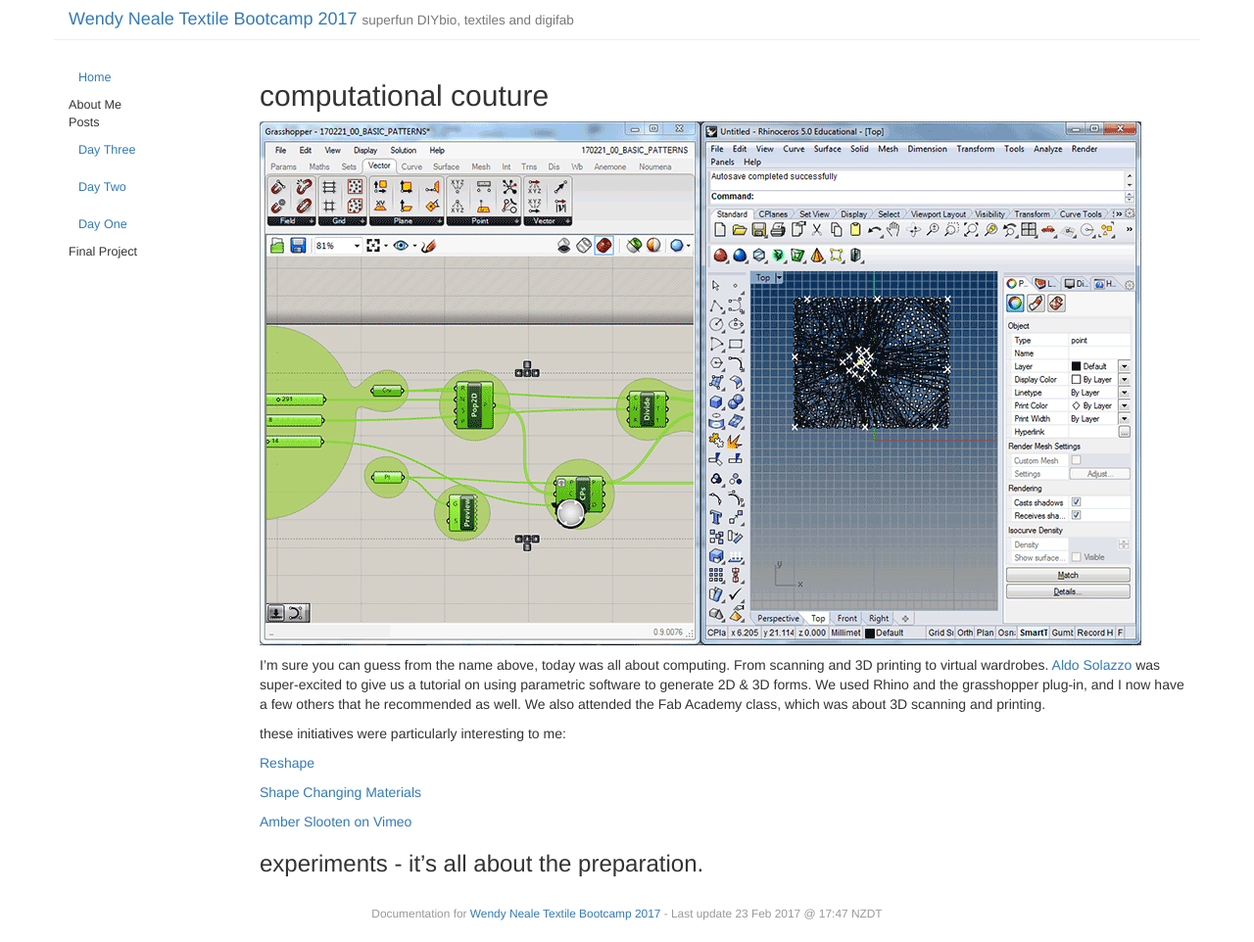
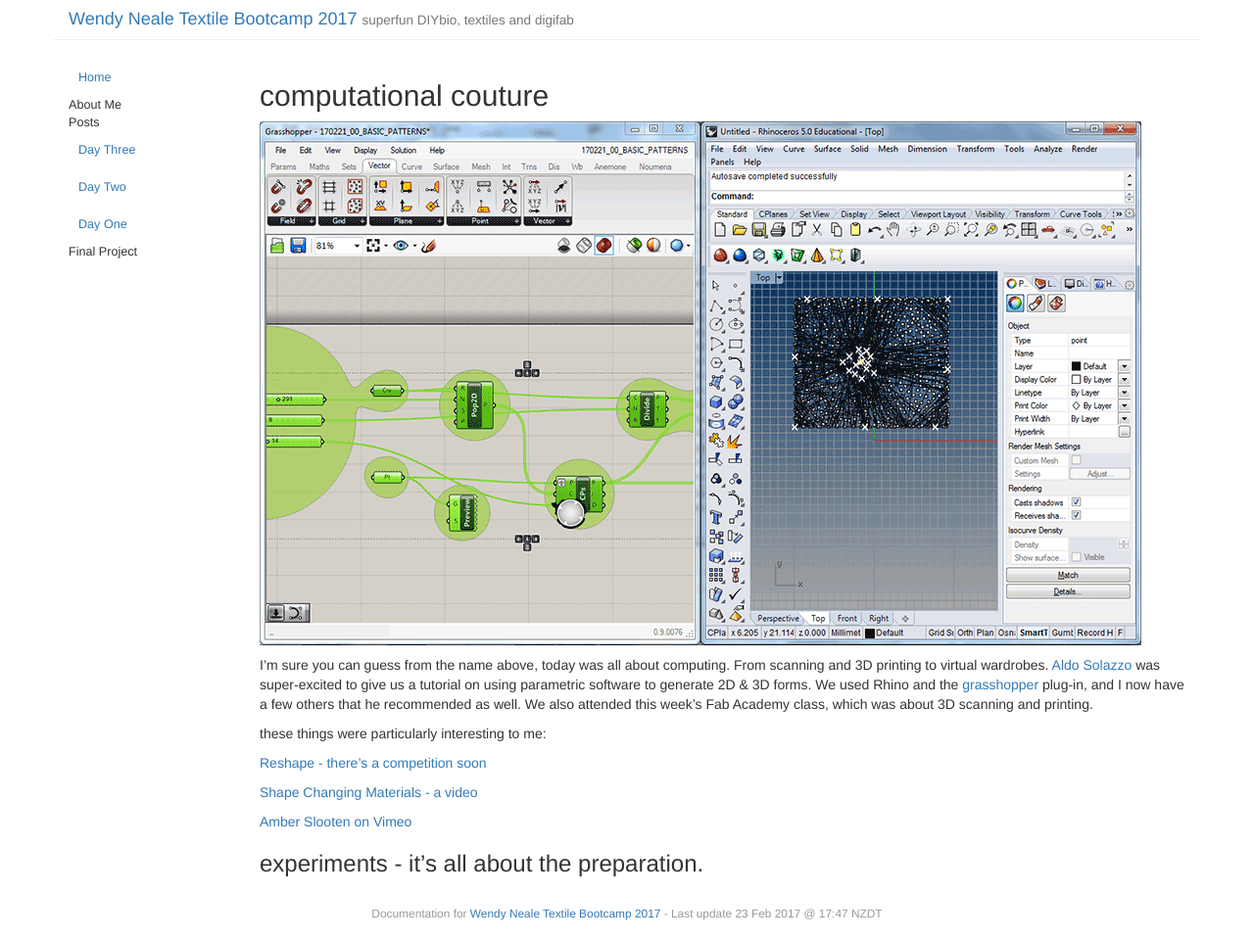
Before and after one commit to wendwarge/wendwarge.github.io, a Jekyll site: the page built from _posts/2017-02-23-day-three.md, in a window 1280 px wide. Shown: the whole page at 98% size. Built offline with Jekyll 4.4.1, drawn with Linux system fonts in a browser that asks for light colours.

Commit message:
day three

```diff
--- a/_posts/2017-02-23-day-three.md
+++ b/_posts/2017-02-23-day-three.md
@@ -6,13 +6,13 @@
 
 ![Day Two Begins](/images/2017-02-23-day-three/grasshopper.png)
 
-I'm sure you can guess from the name above, today was all about computing. From scanning and 3D printing to virtual wardrobes. [Aldo Solazzo](http://noumena.io/about/) was super-excited to give us a tutorial on using parametric software to generate 2D & 3D forms. We used Rhino and the grasshopper plug-in, and I now have a few others that he recommended as well. We also attended the Fab Academy class, which was about 3D scanning and printing.
+I'm sure you can guess from the name above, today was all about computing. From scanning and 3D printing to virtual wardrobes. [Aldo Solazzo](http://noumena.io/about/) was super-excited to give us a tutorial on using parametric software to generate 2D & 3D forms. We used Rhino and the [grasshopper](http://www.grasshopper3d.com/) plug-in, and I now have a few others that he recommended as well. We also attended this week's Fab Academy class, which was about 3D scanning and printing.
 
-these initiatives were particularly interesting to me:
+these things were particularly interesting to me:
 
-[Reshape](http://youreshape.io/)
+[Reshape - there's a competition soon](http://youreshape.io/)
 
-[Shape Changing Materials](http://noumena.io/shape-changing-materials)
+[Shape Changing Materials - a video](http://noumena.io/shape-changing-materials)
 
 [Amber Slooten on Vimeo](https://vimeo.com/169599296)
 
```
Also changed, not shown: _posts/2017-02-21-day-one.md (+1 -1 lines), _posts/2017-02-22-day-two.md (+1 -1 lines).
